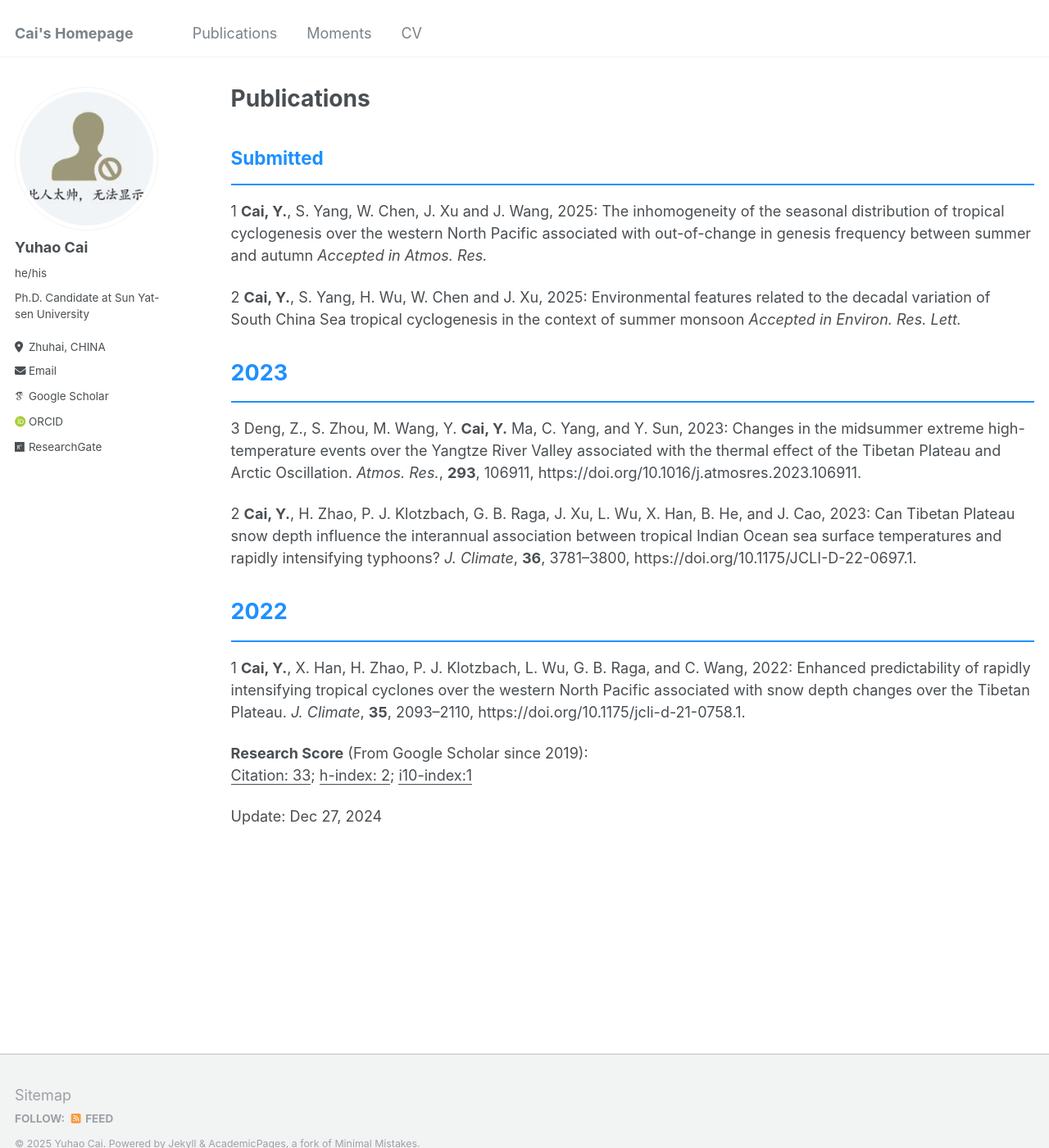
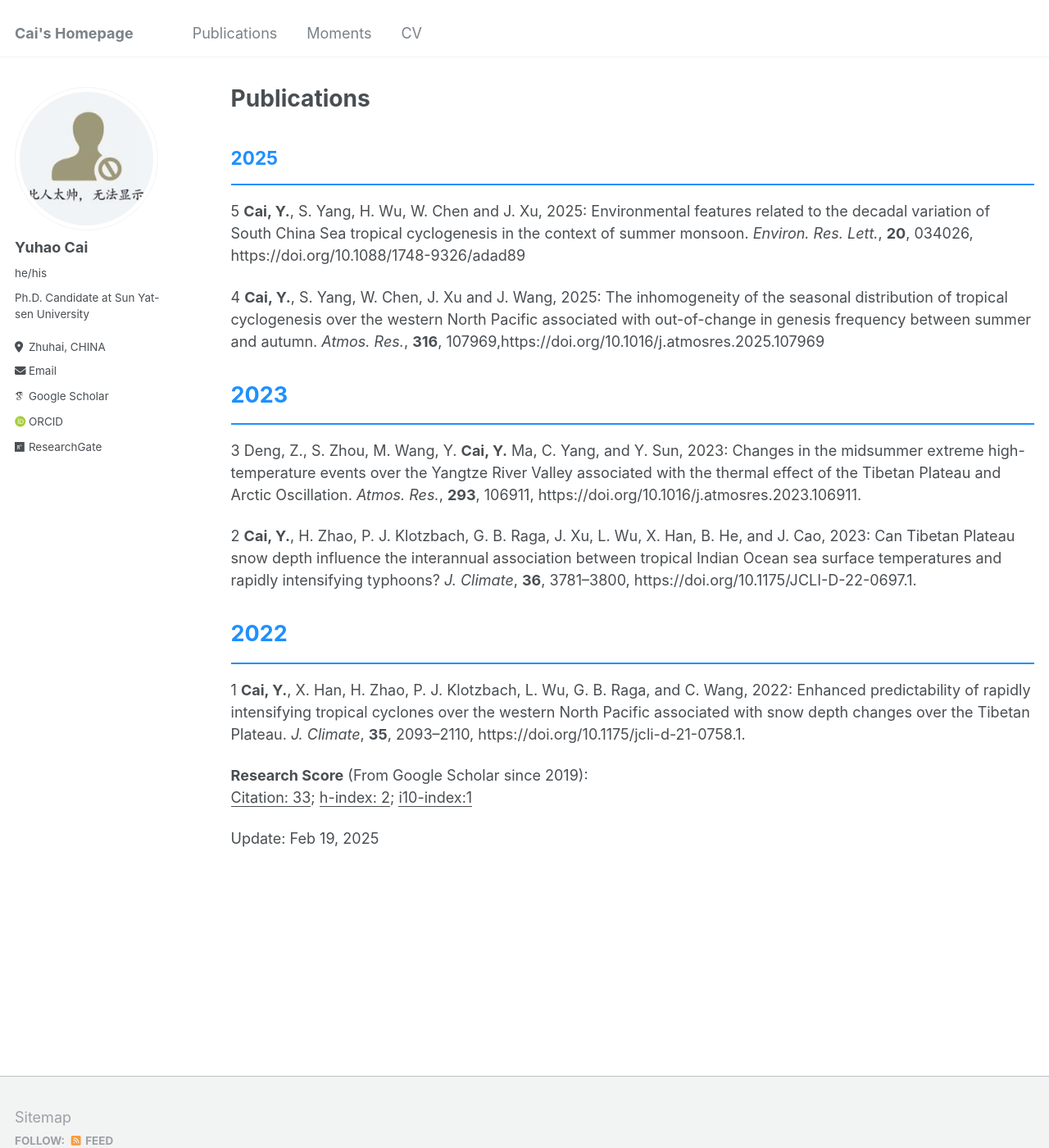
Before and after one commit to caiyh63/caiyh63.github.io, a Jekyll site: the page built from _publications/2009-10-01-paper-title-number-1.md, in a window 1280 px wide and 1400 px high. Shown: the whole window at 82% size. Built offline with Jekyll 4.4.1, drawn with Linux system fonts in a browser that asks for light colours; some web fonts are replaced.

Commit message:
Update 2009-10-01-paper-title-number-1.md

```diff
--- a/_publications/2009-10-01-paper-title-number-1.md
+++ b/_publications/2009-10-01-paper-title-number-1.md
@@ -10,11 +10,11 @@ author_profile: true
   {% assign author = site.data.authors[page.author] %}{% else %}{% assign author = site.author %}
 {% endif %}
 
-## <span style="color:#1E90FF">Submitted</span>
+## <span style="color:#1E90FF">2025</span>
 <hr style="border: none; background-color: #1E90FF; height: 2px;"/>
-1 **Cai, Y.**, S. Yang, W. Chen, J. Xu and J. Wang, 2025: The inhomogeneity of the seasonal distribution of tropical cyclogenesis over the western North Pacific associated with out-of-change in genesis frequency between summer and autumn _Accepted in Atmos. Res._
+5 **Cai, Y.**, S. Yang, H. Wu, W. Chen and J. Xu, 2025: Environmental features related to the decadal variation of South China Sea tropical cyclogenesis in the context of summer monsoon. _Environ. Res. Lett._, **20**, 034026, https://doi.org/10.1088/1748-9326/adad89
 
-2 **Cai, Y.**, S. Yang, H. Wu, W. Chen and J. Xu, 2025: Environmental features related to the decadal variation of South China Sea tropical cyclogenesis in the context of summer monsoon _Accepted in Environ. Res. Lett._
+4 **Cai, Y.**, S. Yang, W. Chen, J. Xu and J. Wang, 2025: The inhomogeneity of the seasonal distribution of tropical cyclogenesis over the western North Pacific associated with out-of-change in genesis frequency between summer and autumn. _Atmos. Res._, **316**, 107969,https://doi.org/10.1016/j.atmosres.2025.107969
 
 ### <span style="color:#1E90FF; font-size:1.5em">2023</span>
 <hr style="border: none; background-color: #1E90FF; height: 2px;"/>
@@ -31,4 +31,4 @@ author_profile: true
 **Research Score** (From Google Scholar since 2019):<br> <u>Citation: 33</u>; <u>h-index: 2</u>; <u>i10-index:1</u>
 
 
-Update: Dec 27, 2024
+Update: Feb 19, 2025
```
